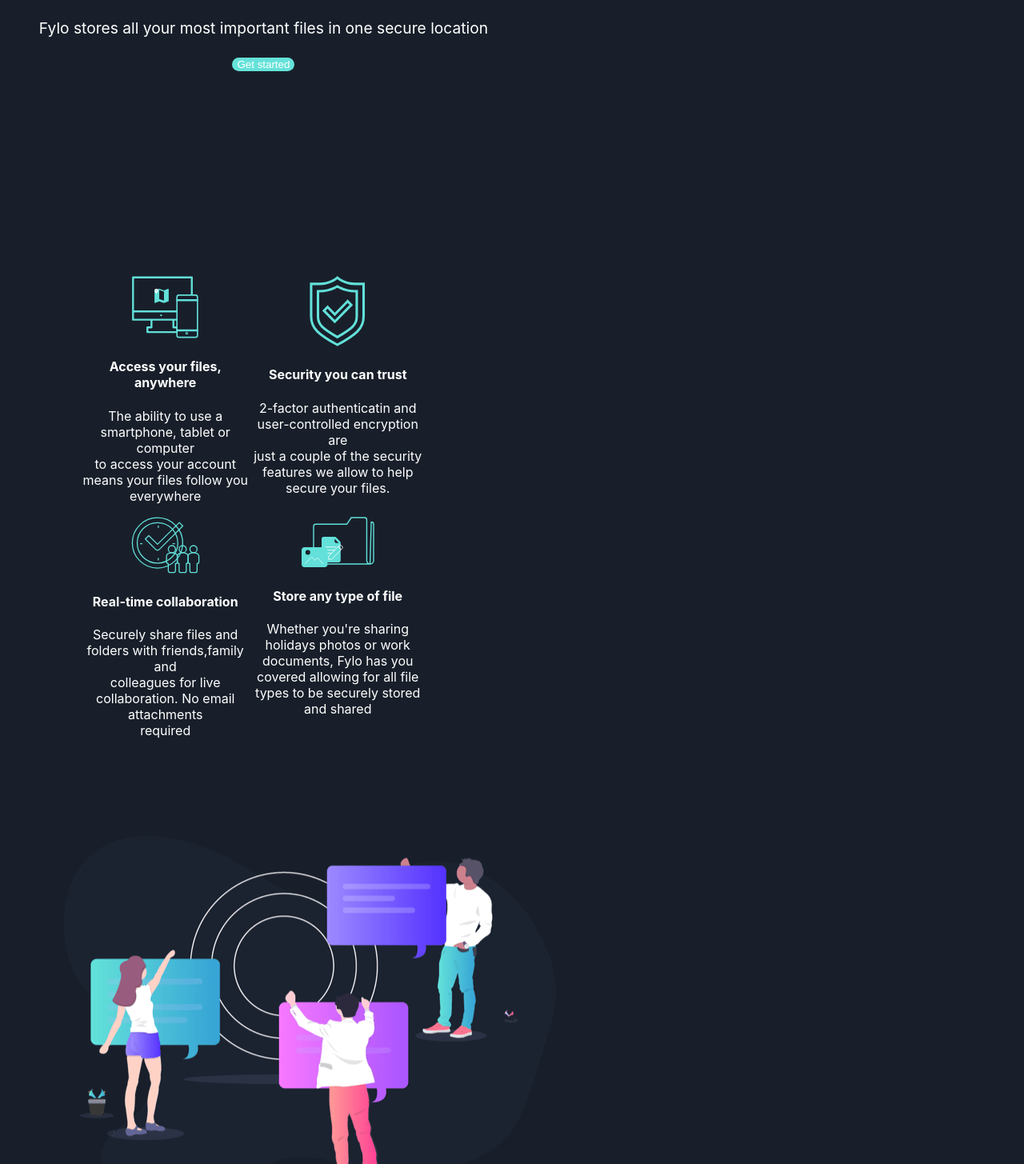
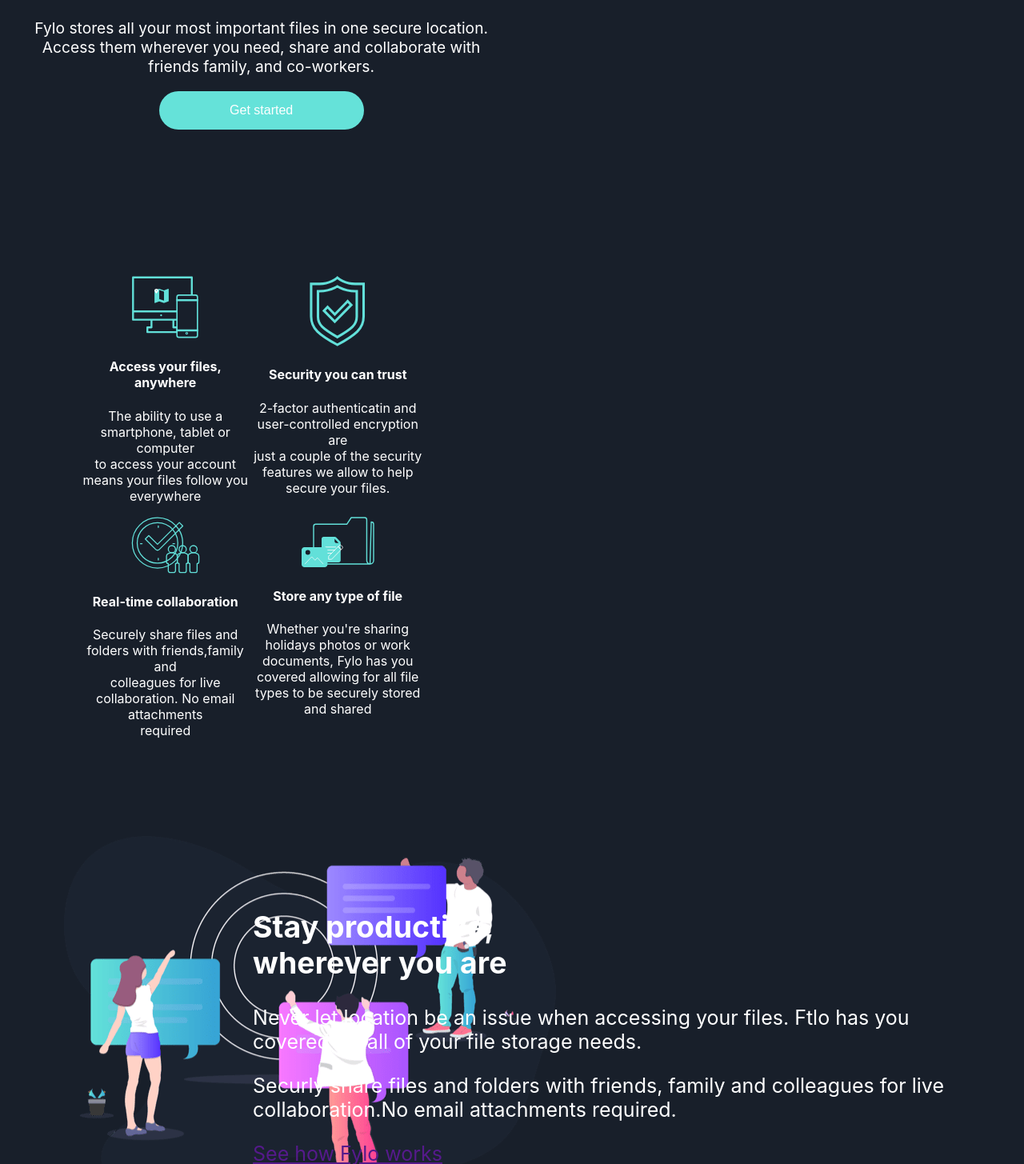
Before and after one commit to jokale/fylo, a React (Create React App) app: page / in a window 1280 px wide. Shown: the part 895-2350 px from the top of the page at 80% size. Built offline with nearby package versions, Linux system fonts and the light colour scheme.

Commit message:
build productive component

```diff
--- a/src/App.js
+++ b/src/App.js
@@ -27,7 +27,7 @@
 
       <div className="introtext">
       <h2>All your files in one secure location, <br></br> accessible anywhere.</h2>
-          <p>Fylo stores all your most important files in one secure location</p>
+          <p>Fylo stores all your most important files in one secure location.<br></br> Access them wherever you need, share and collaborate with <br></br> friends family, and co-workers.</p>
           <button>Get started</button>
       </div>
 
@@ -60,6 +60,12 @@
 
       </div>
       <img src={productive} className="productive-drawing" alt="drawing of man and woman pulling out files from large folder"/>
+      <div className="prodpara">
+        <h2>Stay productive, <br></br> wherever you are</h2>
+        <p className="para1">Never let location be an issue when accessing your files. Ftlo has you <br></br>covered for all of your file storage needs.</p>
+        <p className="para2">Securly share files and folders with friends, family and colleagues for live <br></br> collaboration.No email attachments required.</p>
+        <a href="" target="blank">See how Fylo works</a>
+   </div>
 
 
       {/* <img src={bg} className="background" alt="dark swirl background"/>  */}
--- a/src/index.css
+++ b/src/index.css
@@ -63,8 +63,13 @@
 button {
   background-color:  hsl(176, 68%, 64%);
   border-radius: 25px;
+  width: 16em;
+  height: 3em;
   border: none;
   color: white;
+  font-size: 16px;
+  font-weight: 400;
+  cursor: pointer;
 }
 
 
@@ -74,3 +79,12 @@
   position: absolute; top: 1240px; right: 750px;
 
 }
+
+
+
+.prodpara{
+  position: absolute; top: 2000px; right: 100px;
+  font-size: 25px;
+  text-align: left;
+
+}
```
